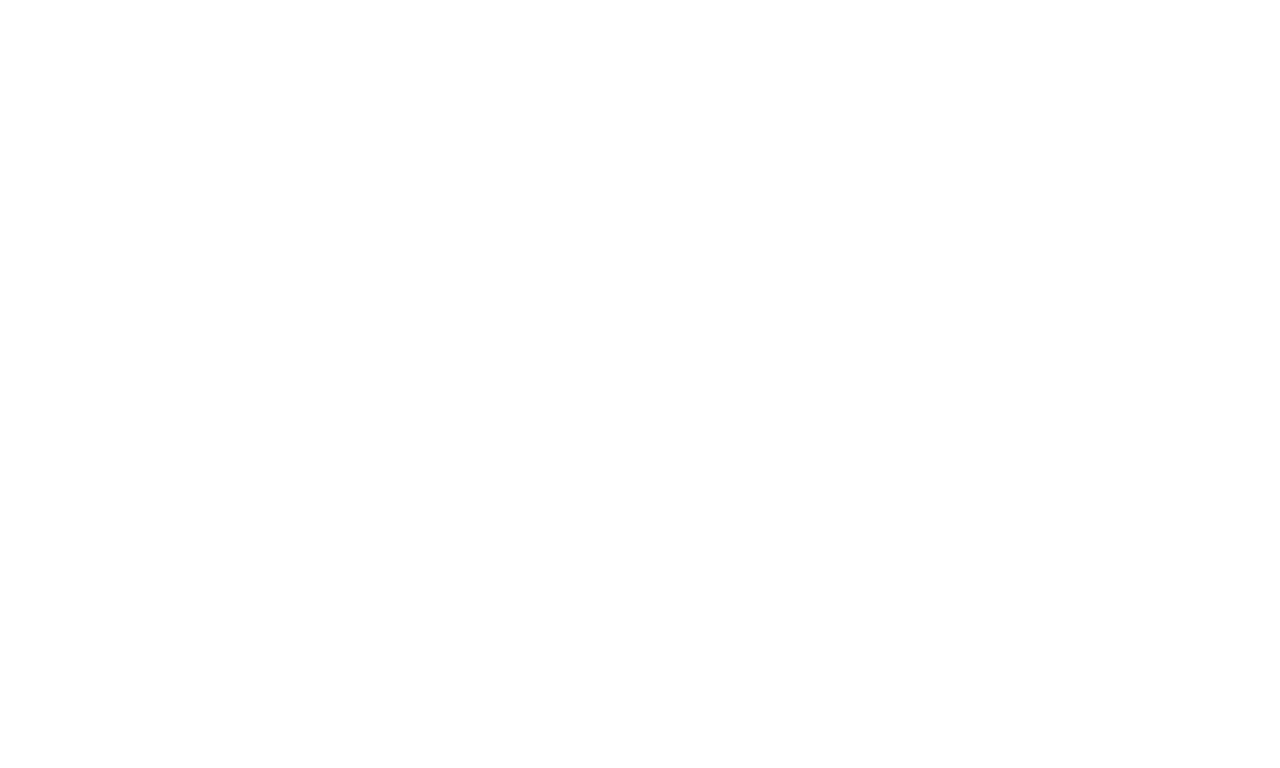
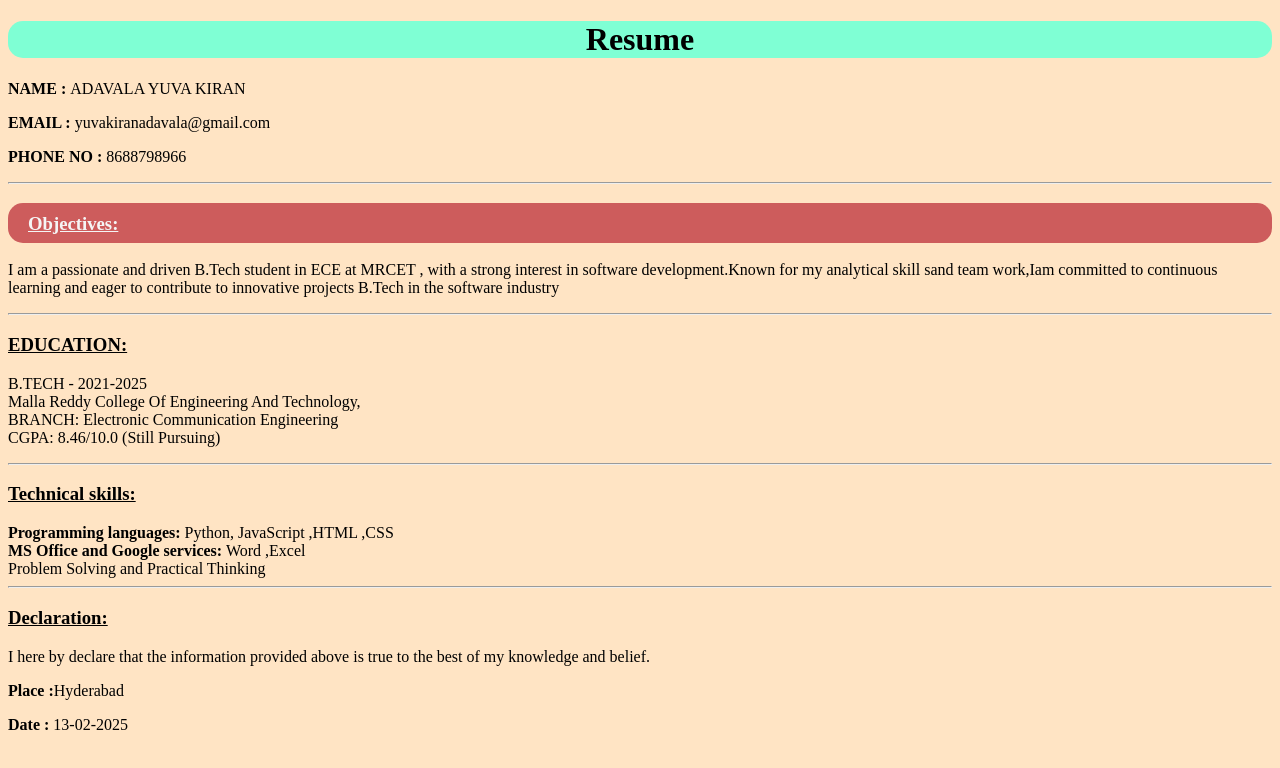
Before and after one commit to Kiran-ada/task2, a plain HTML site: page index.html in a window 1280 px wide. Drawn offline with Linux system fonts and the light colour scheme.

Commit message:
futher change

```diff
--- a/index.css
+++ b/index.css
@@ -0,0 +1,17 @@
+h1{
+    background-color: aquamarine;
+    color: rgb(0,0,0);
+    border-radius: 15px;
+}
+body{
+    background-color: bisque;
+}
+#obj{
+    color: whitesmoke;
+    background-color:indianred;
+    border-radius: 15px;
+    height: 30px;
+    padding-left: 20px;
+    padding-top: 10px;
+
+}
--- a/index.html
+++ b/index.html
@@ -3,9 +3,36 @@
 <head>
     <meta charset="UTF-8">
     <meta name="viewport" content="width=device-width, initial-scale=1.0">
-    <title>Document</title>
+    <title>resume</title>
+    <link rel="stylesheet" href="./index.css">
 </head>
 <body>
 
+    <center><h1>Resume</h1></center>
+
+    <div>
+    <p><b>NAME : </b> ADAVALA YUVA KIRAN</P>
+        <p><b> EMAIL : </b> yuvakiranadavala@gmail.com</p>
+        <p><b> PHONE NO : </b>8688798966</p>
+        <hr>
+        <p><h3 id = obj><b><u>Objectives:</u> </b></h3>I am a passionate and driven B.Tech student  in ECE at MRCET , with a strong interest in software development.Known for my analytical skill sand team work,Iam committed to continuous learning and eager to contribute to innovative projects B.Tech in the software industry</p>
+        <hr>
+        <p><b><h3 class><u>EDUCATION: </u></h3></b>B.TECH - 2021-2025<br>
+        Malla Reddy College Of Engineering And Technology,<br>
+        BRANCH: Electronic Communication Engineering <br>
+        CGPA: 8.46/10.0 (Still Pursuing)
+         </p>
+         <hr>
+        <p><h3><b><u>Technical  skills:</u> </b></h3> <b>Programming languages: </b> Python, JavaScript ,HTML ,CSS<br>
+        <b> MS Office and Google services:</b> Word ,Excel<br>
+         Problem Solving and Practical Thinking
+        <hr>
+        <p><h3><b><u>Declaration: </u></b></h3>I here by declare that the information provided above is true to the best of my knowledge and belief. </p>
+        <p><b>Place :</b>Hyderabad </p>
+        <p><b> Date :</b> 13-02-2025</p>
+
+        </div>
+
+
 </body>
 </html>
```
